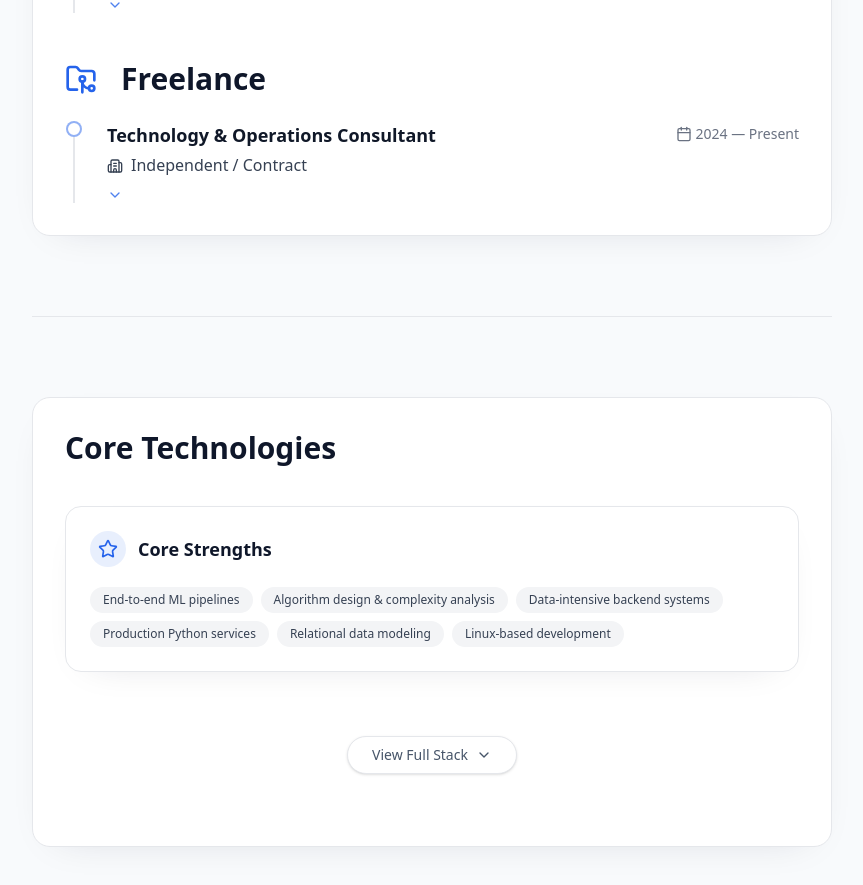
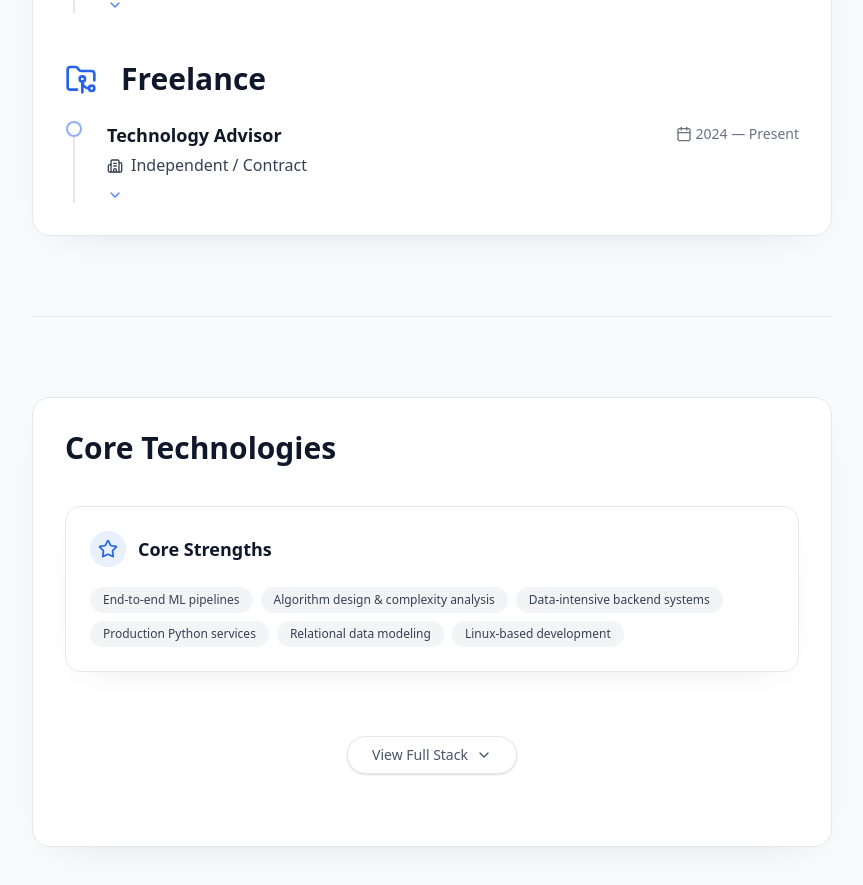
Before and after one commit to james-kidd/jameskidd.ca, a React (Vite) app: page / in a window 1280 px wide. Shown: the part 1940-2825 px from the top of the page, without its empty margins (368-1231 px from the left). Built offline with nearby package versions, Linux system fonts and the light colour scheme.

Commit message:
update freenlance section

```diff
--- a/src/data/sections.js
+++ b/src/data/sections.js
@@ -181,10 +181,10 @@ export const sectionData = {
     freelance: [
       {
         date: "2024 — Present",
-        title: "Technology & Operations Consultant",
+        title: "Technology Advisor",
         company: "Independent / Contract",
         description:
-          "Advised small businesses on operational and technology transitions, focusing on automation-ready system design, data integrity, and scalable workflows. Consulted with Marquis Logistics on migrating pricing and operational processes to a new CRM by redesigning data flows to support future end-to-end automation, and advised ElevateFi on accounting automation, including integration planning and data synchronization using the QuickBooks API.",
+          "Consulted on operational and technology transitions for Marquis Logistics; advised Elevate Financial on QuickBooks API–based integrations.",
         skills: [
           "Process Automation",
           "CRM & ERP Integration",
@@ -291,7 +291,7 @@ skills: {
         "Pandas",
         "NumPy",
         "Exploratory data analysis",
-        "Scientific computing workflows",
+        "Scientific computing workflows (Jupyter, Colab)",
         "Image processing (OpenCV, scikit-image)",
         "Clustering & segmentation methods",
       ],
```
